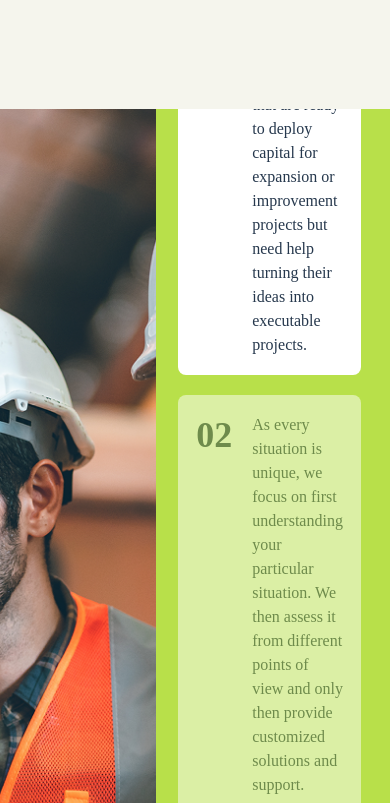
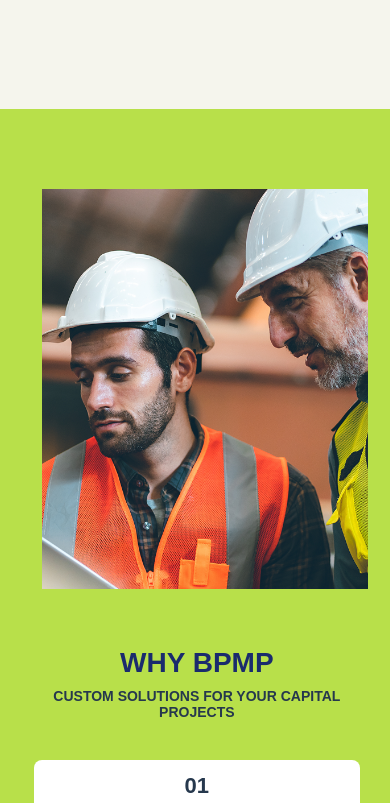
Before and after one commit to Npkrathour/assessment, a plain HTML site: page src/index.html in a window 390 px wide. Shown: the part 735-1538 px from the top of the page. Drawn offline with nearby package versions, Linux system fonts and the light colour scheme; a web font is replaced by a local one.

Commit message:
Refactor and enhance style.css
Refactor CSS styles for better organization and responsiveness.

```diff
--- a/src/style.css
+++ b/src/style.css
@@ -540,9 +540,12 @@ p:empty {
 
 section.why-bpmp {
   position: relative;
-  height: 100vh;
+  min-height: 100vh;
   overflow: hidden;
   background-color: #b8e04a;
+  display: flex;
+  align-items: center;
+  justify-content: center;
 }
 
 .content-wrapper {
@@ -552,12 +555,14 @@ section.why-bpmp {
   width: 100%;
   height: 100%;
   position: relative;
-  padding: 0 2rem;
+  /* padding: 0 3rem; */
+  gap: 2rem;
 }
 
 .image-container {
   width: 40%;
   height: 100%;
+  position: relative;
   overflow: hidden;
 }
 
@@ -565,7 +570,7 @@ section.why-bpmp {
   position: absolute;
   top: 0;
   left: 0;
-  width: 40%;
+  width: 100%;
   height: 100%;
   object-fit: cover;
   opacity: 0;
@@ -581,28 +586,29 @@ section.why-bpmp {
   z-index: 2;
   flex: 1;
   margin-left: 5%;
+  margin-right: 5%;
 }
 
 .title {
   font-size: 54px;
   font-weight: 700;
   margin-bottom: 10px;
-  color: #1A2B6D;
-  font-family: "Nulshock Heavy";
+  color: #1a2b6d;
+  font-family: "Nulshock Heavy", sans-serif;
 }
 
 .subtitle {
   font-size: 18px;
   font-weight: 600;
   margin-bottom: 40px;
-  font-family: "Dosis Bold";
+  font-family: "Dosis Bold", sans-serif;
 }
 
 .tabs {
   display: flex;
   flex-direction: column;
   gap: 20px;
-  font-family: "Dosis Bold";
+  font-family: "Dosis Bold", sans-serif;
 }
 
 .tab {
@@ -611,7 +617,7 @@ section.why-bpmp {
   gap: 20px;
   transition: all 0.5s ease;
   opacity: 0.5;
-  background-color: white;
+  background-color: #fff;
   padding: 18px;
   border-radius: 8px;
   cursor: pointer;
@@ -629,6 +635,117 @@ section.why-bpmp {
 .tab-text {
   font-size: 16px;
   margin: 0;
+  line-height: 1.5;
+}
+
+/* ===================== */
+/* 📱 RESPONSIVE STYLES */
+/* ===================== */
+
+/* Tablet (≤ 1024px) */
+@media (max-width: 1024px) {
+  .content-wrapper {
+    flex-direction: column;
+    align-items: center;
+    padding: 2rem;
+    text-align: center;
+  }
+
+  .image-container {
+    width: 80%;
+    height: 300px;
+    margin-bottom: 2rem;
+  }
+
+  .text-content {
+    margin-left: 0;
+    width: 100%;
+  }
+
+  .title {
+    font-size: 42px;
+  }
+
+  .subtitle {
+    font-size: 16px;
+  }
+
+  .tab-number {
+    font-size: 28px;
+  }
+
+  .tab-text {
+    font-size: 15px;
+  }
+}
+
+/* Mobile (≤ 768px) */
+@media (max-width: 768px) {
+  section.why-bpmp {
+    min-height: auto;
+    padding: 4rem 0;
+  }
+
+  .image-container {
+    width: 100%;
+    height: 350px;
+  }
+
+  .title {
+    font-size: 36px;
+  }
+
+  .subtitle {
+    font-size: 15px;
+  }
+
+  .tab {
+    flex-direction: column;
+    align-items: center;
+    text-align: center;
+    gap: 10px;
+  }
+
+  .tab-number {
+    font-size: 26px;
+  }
+
+  .tab-text {
+    font-size: 14px;
+  }
+}
+
+/* Small Mobile (≤ 480px) */
+@media (max-width: 480px) {
+  .content-wrapper {
+    padding: 1.5rem;
+    margin-left: 20px;
+  }
+
+  .image-container {
+    height: 400px;
+  }
+
+  .title {
+    font-size: 28px;
+  }
+
+  .subtitle {
+    font-size: 14px;
+  }
+
+  .tab {
+    padding: 12px;
+    gap: 8px;
+  }
+
+  .tab-number {
+    font-size: 22px;
+  }
+
+  .tab-text {
+    font-size: 13px;
+  }
 }
 
 .empty-section {
@@ -636,10 +753,34 @@ section.why-bpmp {
   display: flex;
   justify-content: center;
   align-items: center;
+  text-align: center;
+  padding: 0 20px; /* prevent text cutoff on small screens */
 }
 
 .empty-section h2 {
   font-size: 60px;
   color: #333;
   font-weight: bold;
+  line-height: 1.2;
 }
+
+/* Tablet */
+@media (max-width: 1024px) {
+  .empty-section h2 {
+    font-size: 50px;
+  }
+}
+
+/* Mobile Landscape */
+@media (max-width: 768px) {
+  .empty-section h2 {
+    font-size: 40px;
+  }
+}
+
+/* Mobile Portrait */
+@media (max-width: 480px) {
+  .empty-section h2 {
+    font-size: 30px;
+  }
+}
```
